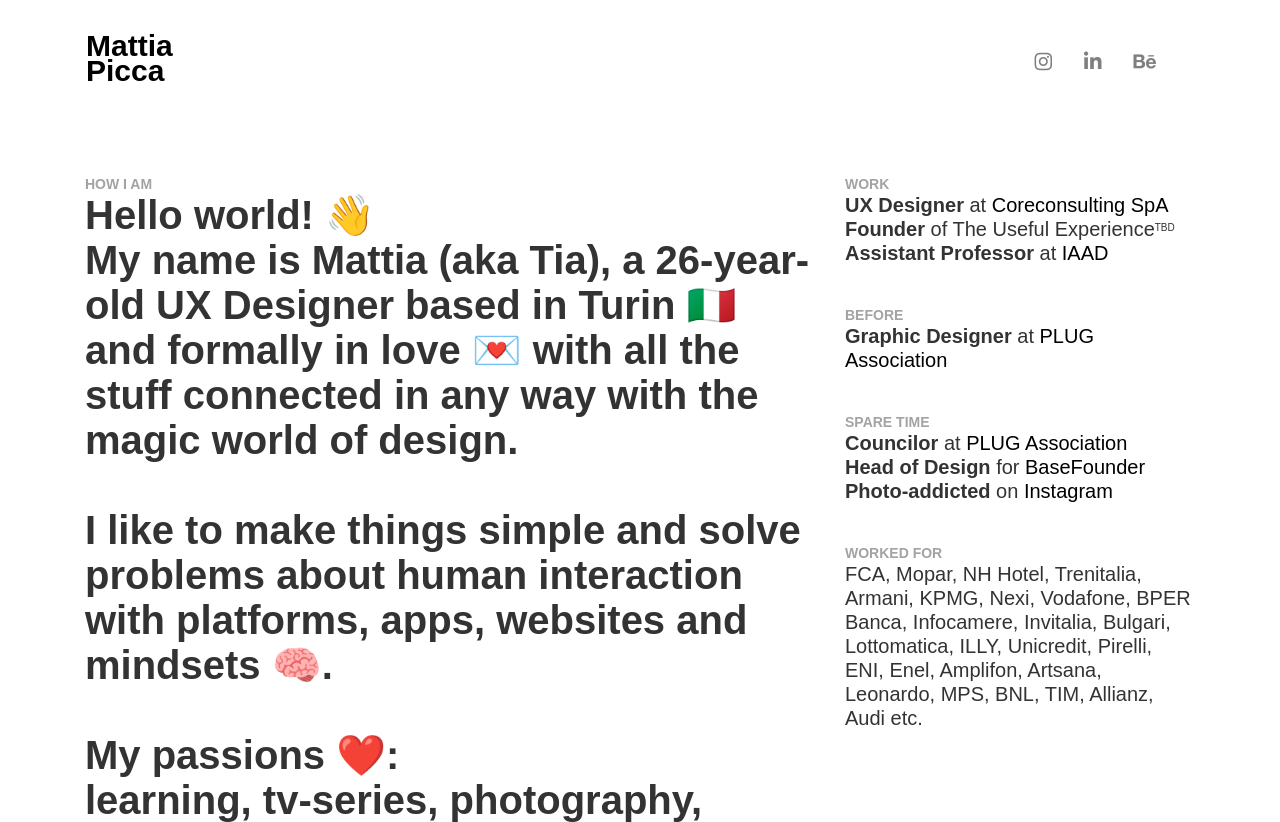
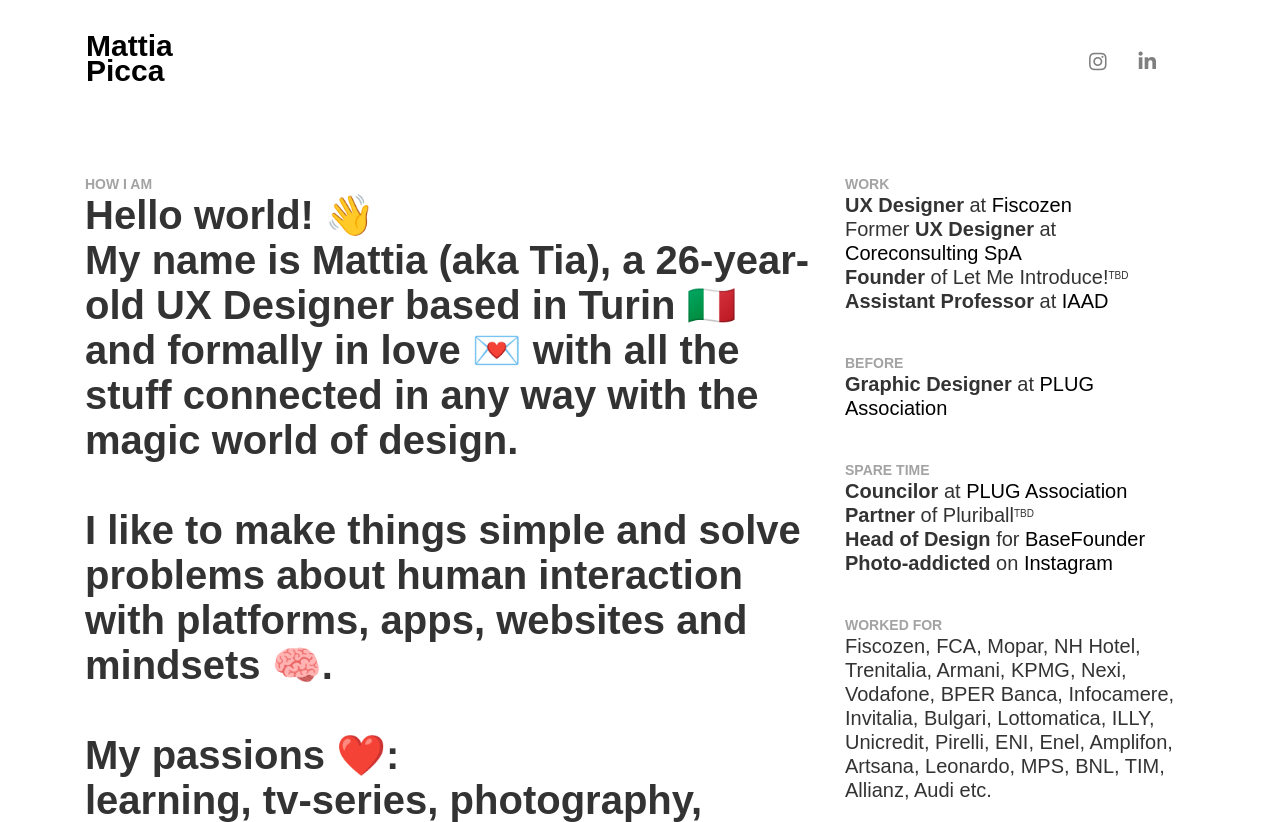
Before and after one commit to mattiapicca/website, a plain HTML site: page index.html in a window 1280 px wide. Shown: the top 822 px of the page. Drawn offline with Linux system fonts and the light colour scheme; a web font is replaced by a local one.

Commit message:
Website 1.0.1
Update work

```diff
--- a/index.html
+++ b/index.html
@@ -57,7 +57,6 @@
         </div>
         <div class="col-sm-4">
           <div class="navbar-nav flex-row-reverse">
-            <a class="p2 social nav-item nav-link ml-3" href="https://www.behance.net/piccamattia" target="_blank"><i class="fab fa-behance"></i></a>
             <a class="p2 social nav-item nav-link ml-3" href="https://www.linkedin.com/in/piccamattia/" target="_blank"><i class="fab fa-linkedin-in"></i></a>
             <a class="p2 social nav-item nav-link" href="https://www.instagram.com/accipicca" target="_blank"><i class="fab fa-instagram"></i></a>
           </div>
@@ -90,8 +89,9 @@
           <p class="tiny-label">
             WORK
           <p class="t-text">
-            <strong>UX Designer</strong> at <a href="https://www.coreconsulting.it" target="_blank">Coreconsulting SpA</a><br/>
-            <strong>Founder</strong> of The Useful Experience<sup style="font-size:10px;">TBD</sup><br/>
+          	<strong>UX Designer</strong> at <a href="https://www.fiscozen.it" target="_blank">Fiscozen</a><br/>
+            Former <strong>UX Designer</strong> at <a href="https://www.coreconsulting.it" target="_blank">Coreconsulting SpA</a><br/>
+            <strong>Founder</strong> of Let Me Introduce!<sup style="font-size:10px;">TBD</sup><br/>
             <strong>Assistant Professor</strong> at <a href="https://www.iaad.it" target="_blank">IAAD</a>
           <p>
 
@@ -105,6 +105,7 @@
             SPARE TIME
           <p class="t-text">
             <strong>Councilor</strong> at <a href="https://www.plugcreativity.org" target="_blank">PLUG Association</a><br/>
+            <strong>Partner</strong> of Pluriball<sup style="font-size:10px;">TBD</sup><br/>
             <strong>Head of Design</strong> for <a href="https://www.basefounder.com" target="_blank">BaseFounder</a><br/>
             <strong>Photo-addicted</strong> on <a href="https://www.instagram.com/accipicca" target="_blank">Instagram</a>
           <p>
@@ -112,7 +113,7 @@
           <p class="tiny-label" style="margin-top:40px;">
             WORKED FOR
           <p class="t-text">
-            FCA, Mopar, NH Hotel, Trenitalia, Armani, KPMG, Nexi, Vodafone, BPER Banca, Infocamere, Invitalia, Bulgari, Lottomatica, ILLY, Unicredit, Pirelli, ENI, Enel, Amplifon, Artsana, Leonardo, MPS, BNL, TIM, Allianz, Audi etc.
+            Fiscozen, FCA, Mopar, NH Hotel, Trenitalia, Armani, KPMG, Nexi, Vodafone, BPER Banca, Infocamere, Invitalia, Bulgari, Lottomatica, ILLY, Unicredit, Pirelli, ENI, Enel, Amplifon, Artsana, Leonardo, MPS, BNL, TIM, Allianz, Audi etc.
           <p>
 
         </section>
```
